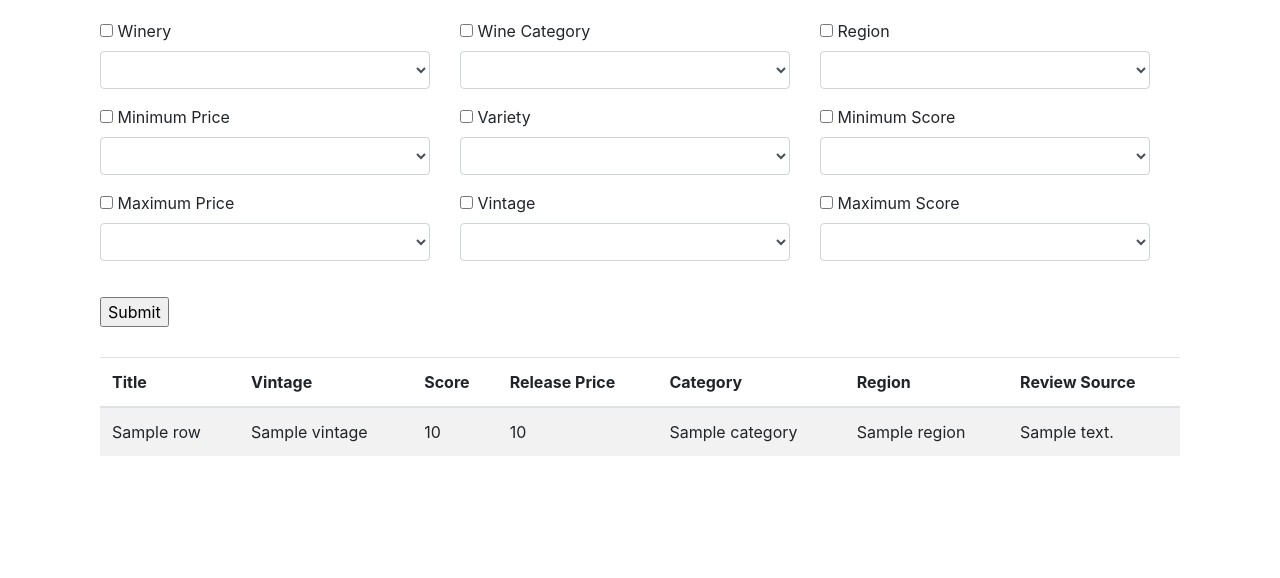
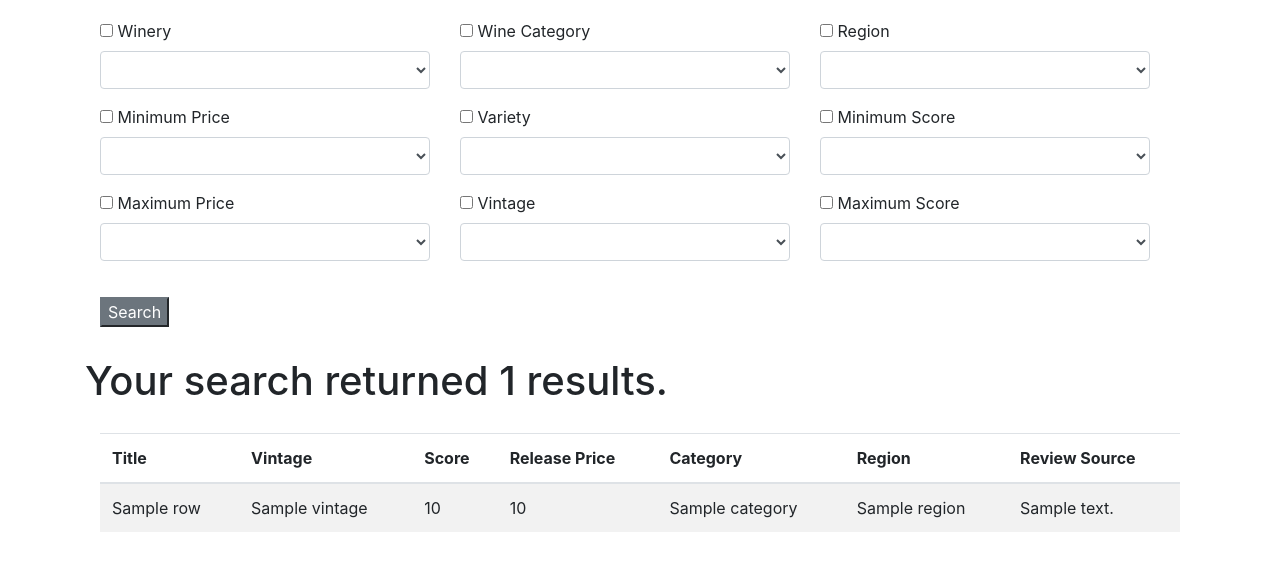
Before and after one commit to Bag0niku/Oregon_Wine, a Flask app: template Flask_app/oregonwine/templates/home.html in a window 1280 px wide. Shown: the part 338-916 px from the top of the page. Before the commit the page ends 794 px from the top, so only its background shows below. Run offline with Flask 2, Linux system fonts and the light colour scheme; the template is opened without the code that fills it: values that come from a table or form of the project are taken from there, most other values are stand-ins (such as "Sample title", 1, 10 or a date in 2020); lists and menus that the app fills with data are empty; parts of the project's set-up code (start-up, migrations or seed data) failed here and were passed over; some libraries are stand-ins or nearby versions.

```diff
--- a/Flask_app/oregonwine/routes.py
+++ b/Flask_app/oregonwine/routes.py
@@ -125,11 +125,11 @@ def welcome():
 
 
 
-        return render_template('home.html', data=response, form=form)
+        return render_template('home.html', data=response, form=form, result_count=len(response))
 
 
     else:
-        return render_template('home.html', data=response, form=form)
+        return render_template('home.html', data=response, form=form, result_count=len(response))
 
 
 @app.route("/api/v1.0/")
--- a/Flask_app/oregonwine/templates/home.html
+++ b/Flask_app/oregonwine/templates/home.html
@@ -30,7 +30,7 @@
                 <div class=" col-md-4">
                 <h3>Search Parameters: </h3>
                 </div>
-                <div class=" col-md-6">
+                <div class=" col-md-4 text-left">
                     <small>Mark the checkbox to activate a filter. </small>
                 </div>
             </div>
@@ -66,16 +66,19 @@
 
                 </div>
                 <div class="col-md-1">
-                    <input type="submit">
+                    {{form.filter_submit(class="btn-secondary")}}
                 </div>
             </form>
 
         </div>
+            <div class="row col-md-12">
+                <h1> Your search returned {{result_count}} results.</h1>
 
+            </div>
 
          <!-- diplay table of filtered Data-->
          <div class="col-md-12">
-            <table class="table table-striped">
+            <table class="table table-striped table-hover">
                 <thead>
                     <tr>
                         <th class="table-head">Title</th>
```
